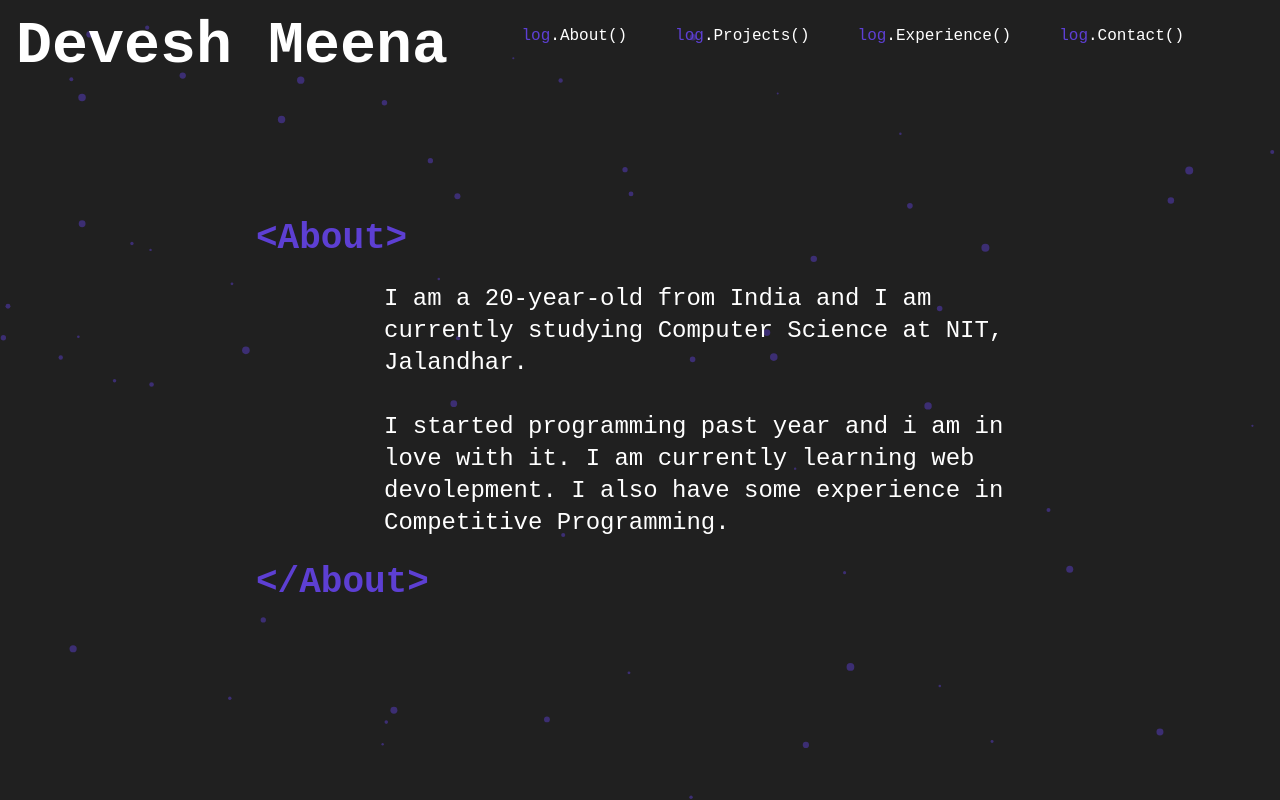
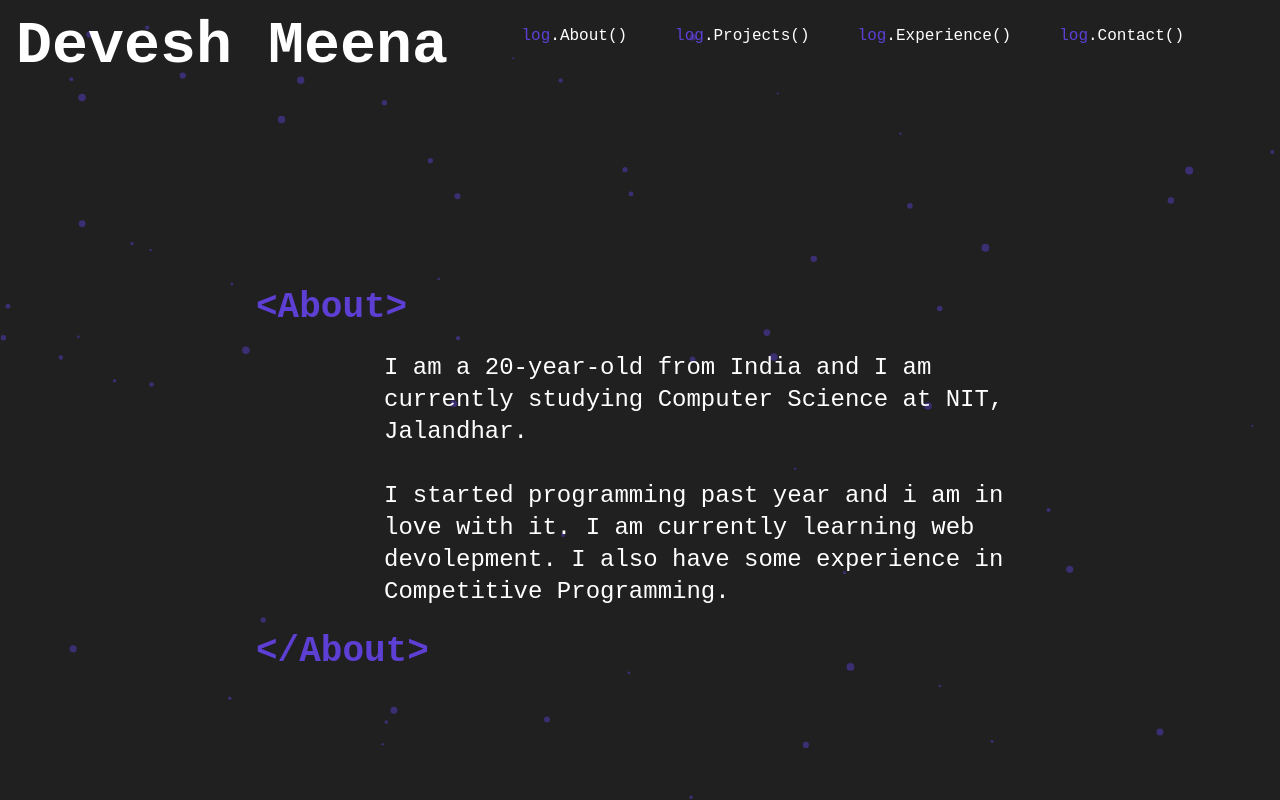
Before and after one commit to deveshXm/devesh-portfolio, a Next.js app: page / in a window 1280 px wide. Shown: the top 800 px of the page. Built offline with nearby package versions, Linux system fonts and the light colour scheme.

Commit message:
minor changes

```diff
--- a/components/About.tsx
+++ b/components/About.tsx
@@ -2,7 +2,7 @@ import React, { useEffect, useState } from "react";
 
 function About() {
   return (
-    <div className="max-w-[60%] z-10 mt-44">
+    <div className="max-w-[60%] z-10 mt-40">
       <h1 className=" text-[#5D3FD3] font-semibold   text-4xl mr-[60%]">
         &lt;About&gt;
       </h1>
@@ -19,7 +19,7 @@ function About() {
         </h2>
       </div>
       <br/>
-      <h1 className=" text-[#5D3FD3] font-semibold  mb-[20%] text-4xl mr-[60%]">
+      <h1 className=" text-[#5D3FD3] font-semibold text-4xl mr-[60%]">
         &lt;/About&gt;
       </h1>
     </div>
--- a/components/Project.tsx
+++ b/components/Project.tsx
@@ -2,7 +2,7 @@ import React from 'react'
 
 function Project() {
   return (
-    <div>Project</div>
+    <div className='z-10 text-white'>Project</div>
   )
 }
 
```
